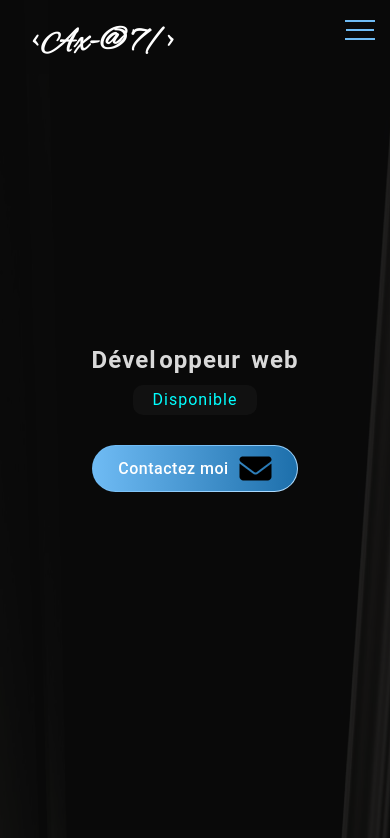
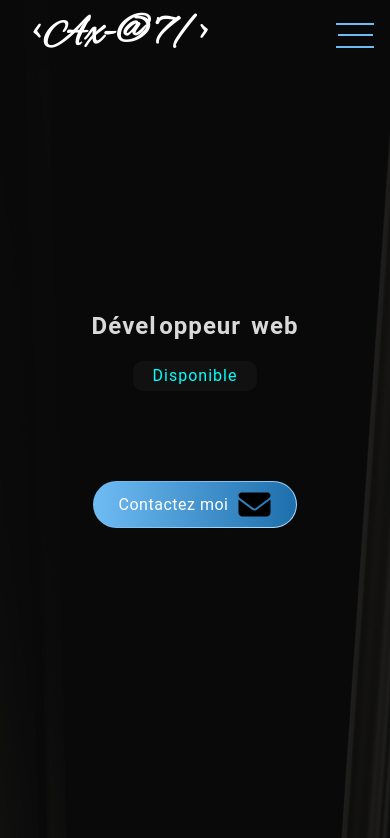
Before and after one commit to Ax-07/portfolio_2, a React (Vite) app: page / in a window 390 px wide. Shown: the top 838 px of the page. Built offline with nearby package versions, Linux system fonts and the light colour scheme.

Commit message:
maj responsive

```diff
--- a/src/components/btnBurger/_btnBurger.scss
+++ b/src/components/btnBurger/_btnBurger.scss
@@ -5,10 +5,11 @@
     flex-direction: column;
     justify-content: flex-end;
     align-items: center;
-    width: 40px;
-    height: 40px;
+    width: 50px;
+    height: 50px;
     background: transparent;
     user-select: none;
+    margin: auto 0;
 
     // overflow: hidden;
     cursor: pointer;
--- a/src/index.css
+++ b/src/index.css
@@ -5,18 +5,6 @@
   letter-spacing: 1px;
 }
 
-h1,
-h2,
-h3,
-h4,
-h5,
-h6,
-p,
-label,
-a {
-  font-weight: 500;
-}
-
 .section-title {
   font-size: 64px;
   font-weight: 700;
@@ -41,12 +29,12 @@ a {
 }
 @media screen and (max-width: 768px) {
   .header__logo {
-    font-size: 44px;
+    font-size: 52px;
   }
 }
 @media screen and (max-width: 425px) {
   .header__logo {
-    font-size: 32px;
+    font-size: 40px;
   }
 }
 
@@ -222,15 +210,7 @@ body {
   position: relative;
   background-position: center;
   background-size: cover;
-  color: #fff;
-  font-size: 16px;
   max-width: 100vw;
-}
-
-#root {
-  display: flex;
-  flex-direction: column;
-  align-items: center;
 }
 
 .app {
@@ -269,20 +249,6 @@ a {
 
 ul {
   list-style: none;
-}
-
-.tag {
-  display: flex;
-  flex-direction: row;
-  justify-content: center;
-  align-items: center;
-  padding: 5px 20px;
-  background-color: #111111;
-  border-radius: 10px;
-  letter-spacing: 1px;
-  color: aqua;
-  width: -moz-fit-content;
-  width: fit-content;
 }
 
 .notification {
@@ -299,22 +265,6 @@ ul {
 }
 .notification.hide {
   animation: slideOut 0.5s ease-in-out;
-}
-@keyframes slideIn {
-  0% {
-    transform: translateY(-100%);
-  }
-  100% {
-    transform: translateY(0);
-  }
-}
-@keyframes slideOut {
-  0% {
-    transform: translateY(0);
-  }
-  100% {
-    transform: translateY(-100%);
-  }
 }
 
 *::-webkit-scrollbar {
@@ -411,6 +361,22 @@ button:hover::before,
   }
   to {
     opacity: 1;
+  }
+}
+@keyframes slideIn {
+  0% {
+    transform: translateY(-100%);
+  }
+  100% {
+    transform: translateY(0);
+  }
+}
+@keyframes slideOut {
+  0% {
+    transform: translateY(0);
+  }
+  100% {
+    transform: translateY(-100%);
   }
 }
 .stack__icon {
@@ -1464,12 +1430,13 @@ button:hover::before,
   flex-direction: column;
   justify-content: flex-end;
   align-items: center;
-  width: 40px;
-  height: 40px;
+  width: 50px;
+  height: 50px;
   background: transparent;
   -webkit-user-select: none;
      -moz-user-select: none;
           user-select: none;
+  margin: auto 0;
   cursor: pointer;
 }
 .burgerBtn__lines {
@@ -1556,6 +1523,20 @@ button:hover::before,
     height: 1px;
   }
 }
+.tag {
+  display: flex;
+  flex-direction: row;
+  justify-content: center;
+  align-items: center;
+  padding: 5px 20px;
+  background-color: #111111;
+  border-radius: 10px;
+  letter-spacing: 1px;
+  color: aqua;
+  width: -moz-fit-content;
+  width: fit-content;
+}
+
 .header {
   position: sticky;
   top: 0;
@@ -1629,51 +1610,13 @@ button:hover::before,
   height: 70vh;
   margin-bottom: 100px;
 }
-.hero__col {
-  display: flex;
-  flex-direction: row;
-  justify-content: center;
-  align-items: center;
-  width: 100%;
-  border-radius: 16px;
-}
-.hero__col-left {
-  display: flex;
-  flex-direction: column;
-  justify-content: center;
-  align-items: flex-end;
-  flex: 1;
-}
-.hero__col-right {
-  display: flex;
-  flex-direction: column;
-  justify-content: flex-end;
-  align-items: flex-start;
-  gap: 100px;
-  height: 100%;
-  padding: 80px 0;
-  flex: 1;
-}
-.hero__picture {
-  width: 600px;
-  height: 600px;
-  -o-object-fit: cover;
-     object-fit: cover;
-  border-radius: 50%;
-  opacity: 0.5;
-  filter: sepia(100%) saturate(1000%) contrast(1.5) brightness(0.8) grayscale(1) saturate(0);
-}
-.hero__tag {
-  font-size: 16px;
-  font-weight: 600;
-  color: #00FFFF;
-}
 .hero__wrapper {
   position: relative;
   display: flex;
   flex-direction: column;
   justify-content: center;
   align-items: center;
+  gap: 10px;
   width: 100%;
   padding: 24px;
 }
@@ -1683,7 +1626,7 @@ button:hover::before,
 
 @media screen and (max-width: 768px) {
   .hero {
-    gap: 50px;
+    gap: 75px;
     margin-bottom: 50px;
   }
   .hero__picture {
@@ -1694,9 +1637,9 @@ button:hover::before,
     font-size: 14px;
   }
 }
-@media screen and (max-width: 480px) {
+@media screen and (max-width: 425px) {
   .hero {
-    gap: 30px;
+    gap: 90px;
     margin-bottom: 30px;
   }
   .hero__col {
--- a/src/index.scss
+++ b/src/index.scss
@@ -21,6 +21,7 @@
 @import './components/skills/skills.scss';
 @import './components/timeLine/timeline.scss';
 @import './components/btnBurger/btnBurger.scss';
+@import './components/tag/tag.scss';
 
 @import './layout/header/header.scss';
 @import './layout/footer/footer.scss';
--- a/src/layout/hero/_hero.scss
+++ b/src/layout/hero/_hero.scss
@@ -7,43 +7,10 @@
     height: 70vh;
     margin-bottom: 100px;
 
-    &__col {
-        @include flex(row, center, center);
-        width: 100%;
-        border-radius: 16px;
-
-        &-left {
-            @include flex(column, center, flex-end);
-            flex: 1;
-        }
-
-        &-right {
-            @include flex(column, flex-end, flex-start);
-            gap: 100px;
-            height: 100%;
-            padding: 80px 0;
-            flex: 1;
-        }
-    }
-
-    &__picture {
-        width: 600px;
-        height: 600px;
-        object-fit: cover;
-        border-radius: 50%;
-        opacity: 0.5;
-        filter: sepia(100%) saturate(1000%) contrast(1.5) brightness(0.8) grayscale(1) saturate(0);
-    }
-
-    &__tag {
-        font-size: 16px;
-        font-weight: 600;
-        color: #00FFFF;
-    }
-
     &__wrapper {
         position: relative;
         @include flex(column, center, center);
+        gap: 10px;
         width: 100%;
         padding: 24px;
     }
@@ -53,9 +20,9 @@
     }
 }
 
-@media screen and (max-width: 768px) {
+@media screen and (max-width: $media-query-medium) {
     .hero {
-        gap: 50px;
+        gap: 75px;
         margin-bottom: 50px;
 
         &__picture {
@@ -69,9 +36,9 @@
     }
 }
 
-@media screen and (max-width: 480px) {
+@media screen and (max-width: $media-query-small) {
     .hero {
-        gap: 30px;
+        gap: 90px;
         margin-bottom: 30px;
 
         &__col {
--- a/src/scss/global/_fonts.scss
+++ b/src/scss/global/_fonts.scss
@@ -4,18 +4,6 @@
     font-family: "roboto", sans-serif;
     line-height: 125%;
     letter-spacing: 1px;
-}
-
-h1,
-h2,
-h3,
-h4,
-h5,
-h6,
-p,
-label,
-a {
-    font-weight: 500;
 }
 
 .section-title {
--- a/src/scss/global/_mixin-fonts.scss
+++ b/src/scss/global/_mixin-fonts.scss
@@ -7,10 +7,10 @@
     color: #fff;
 
     @media screen and (max-width: $media-query-medium) {
-        font-size: 44px;
+        font-size: 52px;
     }
     @media screen and (max-width: $media-query-small) {
-        font-size: 32px;
+        font-size: 40px;
     }
 }
 
--- a/src/scss/global/_reset.scss
+++ b/src/scss/global/_reset.scss
@@ -10,15 +10,7 @@ body {
   position: relative;
   background-position: center;
   background-size: cover;
-  color: #fff;
-  font-size: $base-font-size;
   max-width: 100vw;
-}
-
-#root {
-  display: flex;
-  flex-direction: column;
-  align-items: center;
 }
 
 .app {
@@ -33,7 +25,6 @@ body {
   @media screen and (max-width: 768px) {
     padding: 0;
   }
-  // overflow: hidden;
 }
 
 main {
@@ -58,17 +49,6 @@ ul {
   list-style: none;
 }
 
-
-.tag {
-  @include flex(row, center, center);
-  padding: 5px 20px;
-  background-color: #111111;
-  border-radius: 10px;
-  letter-spacing: 1px;
-  color: aqua;
-  width: fit-content;
-}
-
 .notification {
   position: fixed;
   top: 20px;
@@ -83,28 +63,6 @@ ul {
 
   &.hide {
     animation: slideOut 0.5s ease-in-out;
-  }
-
-
-
-  @keyframes slideIn {
-    0% {
-      transform: translateY(-100%);
-    }
-
-    100% {
-      transform: translateY(0);
-    }
-  }
-
-  @keyframes slideOut {
-    0% {
-      transform: translateY(0);
-    }
-
-    100% {
-      transform: translateY(-100%);
-    }
   }
 }
 
--- a/src/scss/utils/_animation.scss
+++ b/src/scss/utils/_animation.scss
@@ -6,3 +6,23 @@
     opacity: 1;
   }
 }
+
+@keyframes slideIn {
+  0% {
+    transform: translateY(-100%);
+  }
+
+  100% {
+    transform: translateY(0);
+  }
+}
+
+@keyframes slideOut {
+  0% {
+    transform: translateY(0);
+  }
+
+  100% {
+    transform: translateY(-100%);
+  }
+}
```
Also changed, not shown: 1 other file (tests, documents, lock files or other folders).
